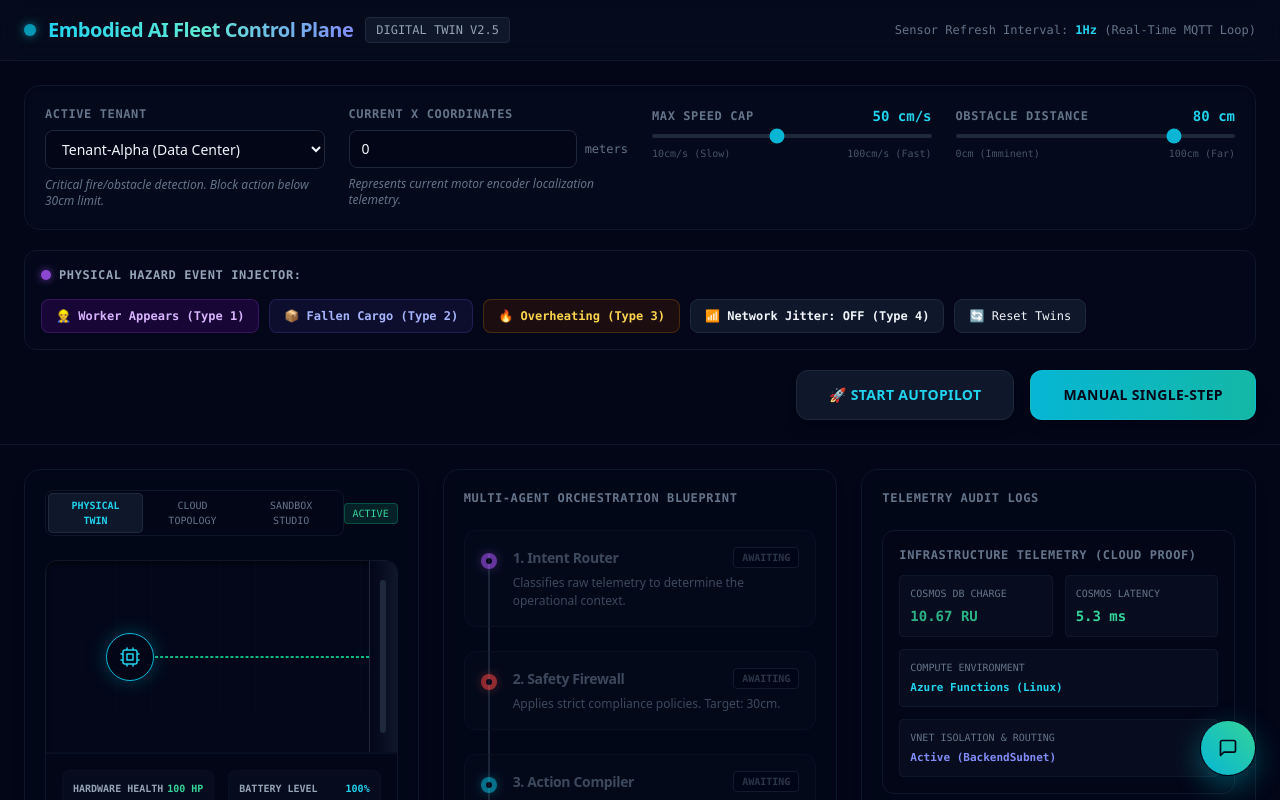
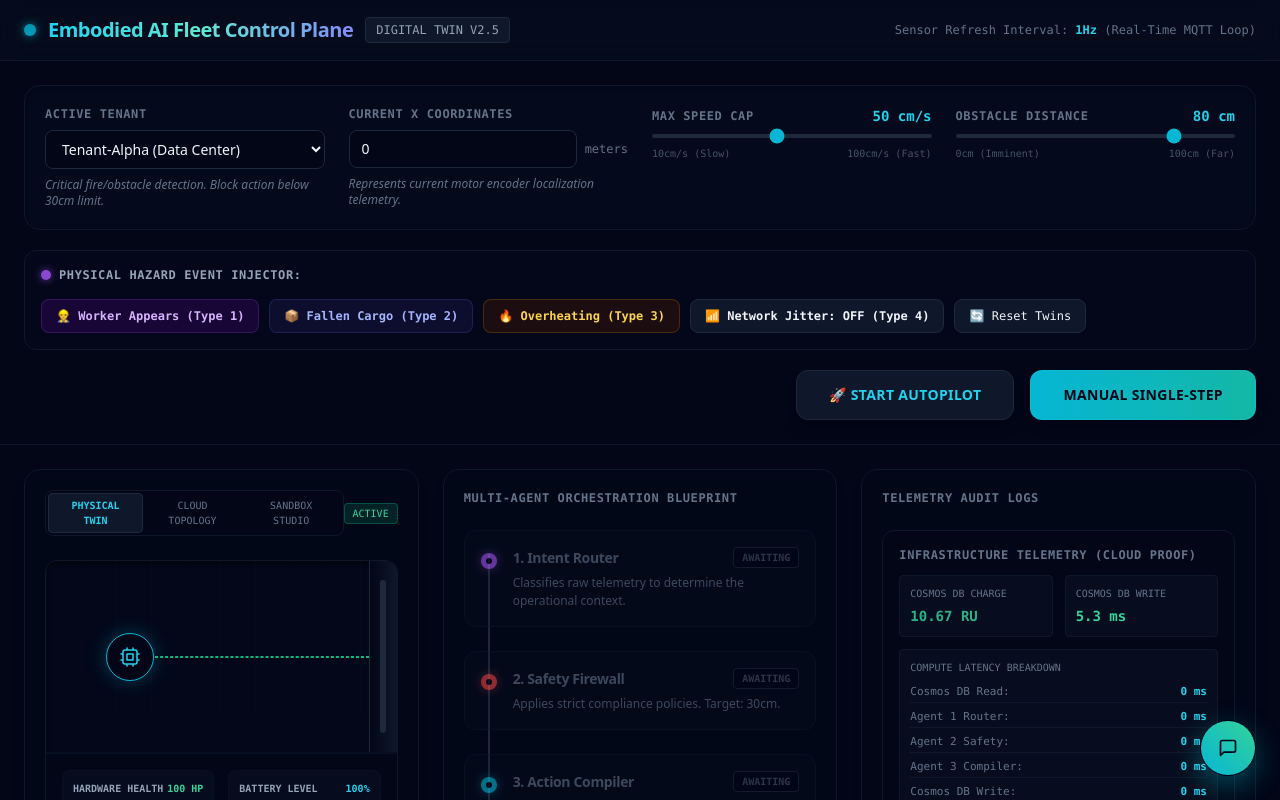
Before and after one commit to swliu920322/Project-OmniGuard, a Next.js app in the folder src/client-edge/: page /dashboard in a window 1280 px wide. Shown: the top 800 px of the page. Built offline with nearby package versions, Linux system fonts and the light colour scheme.

Commit message:
feat: add time log

```diff
--- a/src/client-edge/src/app/dashboard/components/InfraTelemetryPanel.tsx
+++ b/src/client-edge/src/app/dashboard/components/InfraTelemetryPanel.tsx
@@ -5,6 +5,10 @@ import React from "react";
 interface CloudMetrics {
   cosmos_db_ru_charge: number;
   cosmos_write_latency_ms: number;
+  cosmos_read_latency_ms?: number;
+  agent_1_latency_ms?: number;
+  agent_2_latency_ms?: number;
+  agent_3_latency_ms?: number;
   execution_environment: string;
   vnet_isolation: string;
   iot_hub_routing: string;
@@ -28,11 +32,39 @@ export default function InfraTelemetryPanel({ metrics }: InfraTelemetryPanelProp
           </span>
         </div>
         <div className="bg-slate-900/40 p-2.5 rounded border border-slate-900 flex flex-col justify-between">
-          <span className="text-[10px] text-slate-500 uppercase">Cosmos Latency</span>
+          <span className="text-[10px] text-slate-500 uppercase">Cosmos DB Write</span>
           <span className="text-emerald-400 font-bold text-sm mt-1">
             {metrics?.cosmos_write_latency_ms ? `${metrics.cosmos_write_latency_ms} ms` : "5.3 ms"}
           </span>
         </div>
+
+        {/* Detailed Latency Breakdown */}
+        <div className="bg-slate-900/40 p-2.5 rounded border border-slate-900 col-span-2 flex flex-col space-y-1">
+          <span className="text-[10px] text-slate-500 uppercase mb-1">Compute Latency Breakdown</span>
+          <div className="space-y-1.5 text-[11px] font-mono">
+            <div className="flex justify-between border-b border-slate-900 pb-0.5">
+              <span className="text-slate-500">Cosmos DB Read:</span>
+              <span className="text-cyan-400 font-bold">{metrics?.cosmos_read_latency_ms ?? 0} ms</span>
+            </div>
+            <div className="flex justify-between border-b border-slate-900 pb-0.5">
+              <span className="text-slate-500">Agent 1 Router:</span>
+              <span className="text-cyan-400 font-bold">{metrics?.agent_1_latency_ms ?? 0} ms</span>
+            </div>
+            <div className="flex justify-between border-b border-slate-900 pb-0.5">
+              <span className="text-slate-500">Agent 2 Safety:</span>
+              <span className="text-cyan-400 font-bold">{metrics?.agent_2_latency_ms ?? 0} ms</span>
+            </div>
+            <div className="flex justify-between border-b border-slate-900 pb-0.5">
+              <span className="text-slate-500">Agent 3 Compiler:</span>
+              <span className="text-cyan-400 font-bold">{metrics?.agent_3_latency_ms ?? 0} ms</span>
+            </div>
+            <div className="flex justify-between">
+              <span className="text-slate-500">Cosmos DB Write:</span>
+              <span className="text-cyan-400 font-bold">{metrics?.cosmos_write_latency_ms ?? 0} ms</span>
+            </div>
+          </div>
+        </div>
+
         <div className="bg-slate-900/40 p-2.5 rounded border border-slate-900 col-span-2 flex flex-col justify-between">
           <span className="text-[10px] text-slate-500 uppercase">Compute Environment</span>
           <span className="text-cyan-400 font-bold mt-1 text-[11px] truncate">
```
Also changed, not shown: 1 other file (tests, documents, lock files or other folders).
